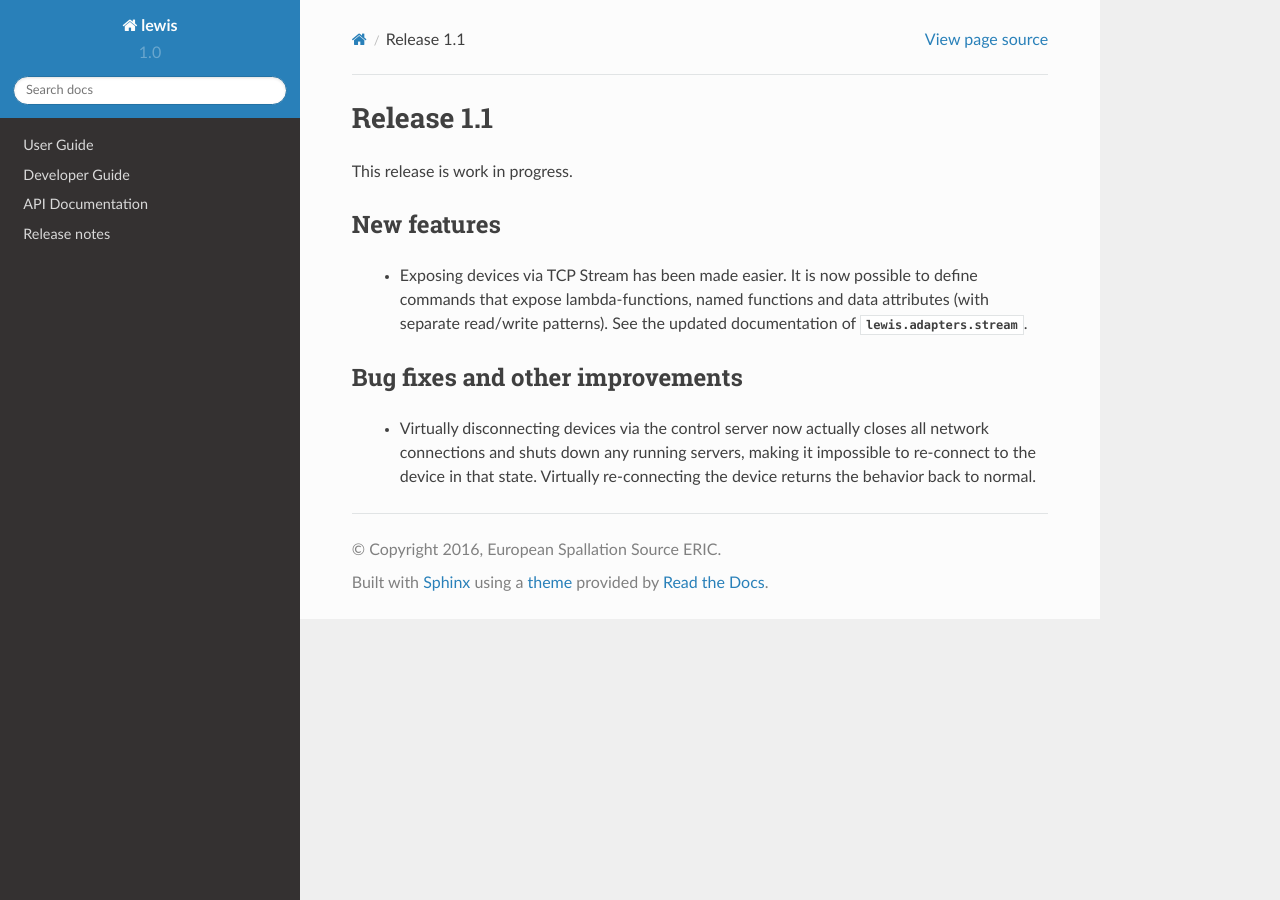
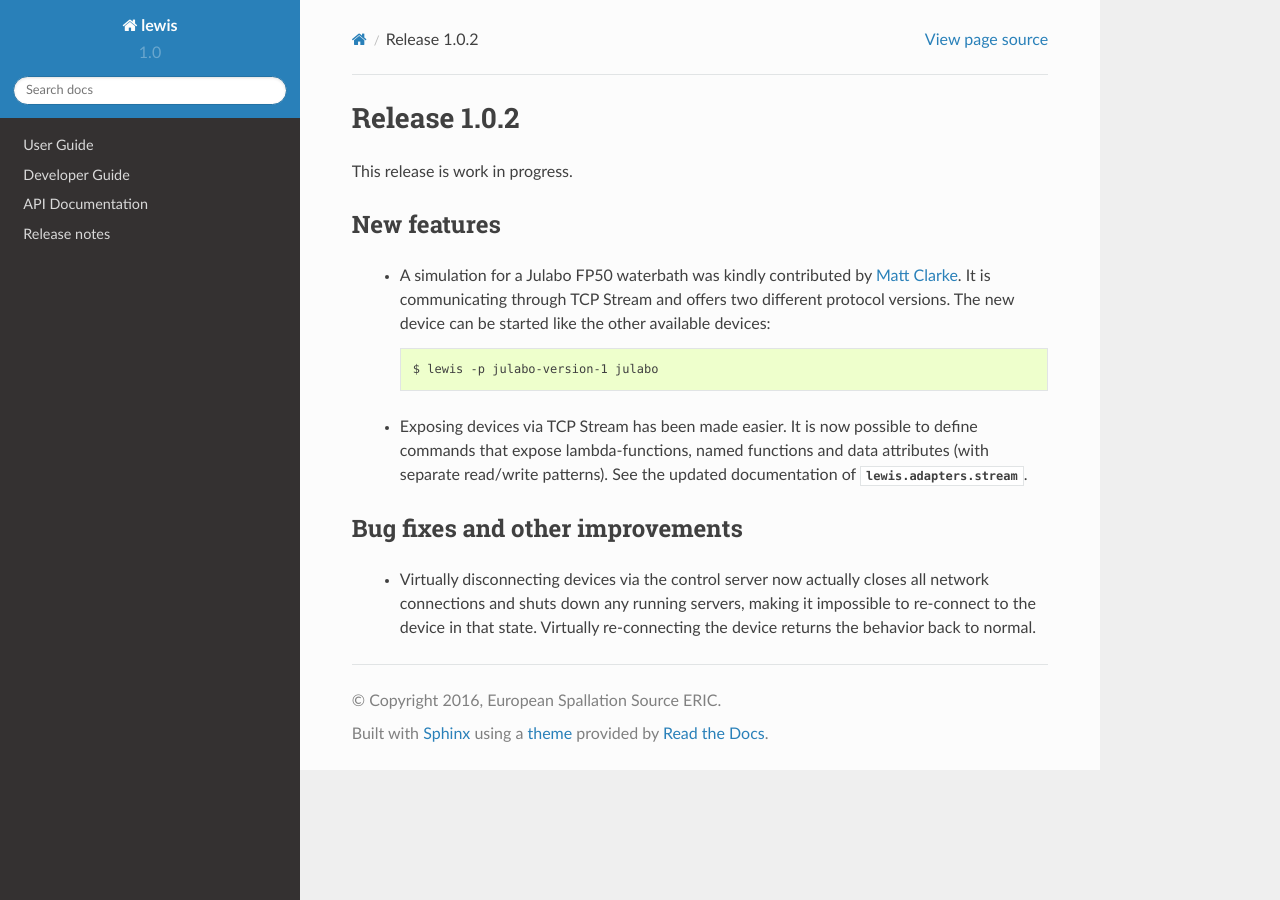
Before and after one commit to ISISComputingGroup/lewis-ess, a Sphinx documentation site: the page built from docs/release_notes/release_1_0_2.rst, in a window 1280 px wide. Built offline with Sphinx 7.4.7 and the Read the Docs theme 2.0.0, drawn with Linux system fonts in a browser that asks for light colours; formulas are drawn with MathJax 3.

Commit message:
Update release notes for Matt's contribution

```diff
--- a/docs/release_notes/release_1_1_0.rst
+++ b/docs/release_notes/release_1_0_2.rst
@@ -1,12 +1,20 @@
 :orphan:
 
-Release 1.1
-===========
+Release 1.0.2
+=============
 
 This release is work in progress.
 
 New features
 ------------
+
+ - A simulation for a Julabo FP50 waterbath was kindly contributed by `Matt Clarke`_. It is
+   communicating through TCP Stream and offers two different protocol versions. The new device
+   can be started like the other available devices:
+
+   .. sourcecode::
+
+      $ lewis -p julabo-version-1 julabo
 
  - Exposing devices via TCP Stream has been made easier. It is now possible to define commands
    that expose lambda-functions, named functions and data attributes (with separate read/write
@@ -18,3 +26,5 @@ Bug fixes and other improvements
  - Virtually disconnecting devices via the control server now actually closes all network
    connections and shuts down any running servers, making it impossible to re-connect to the
    device in that state. Virtually re-connecting the device returns the behavior back to normal.
+
+.. _Matt Clarke: https://github.com/mattclarke
```
